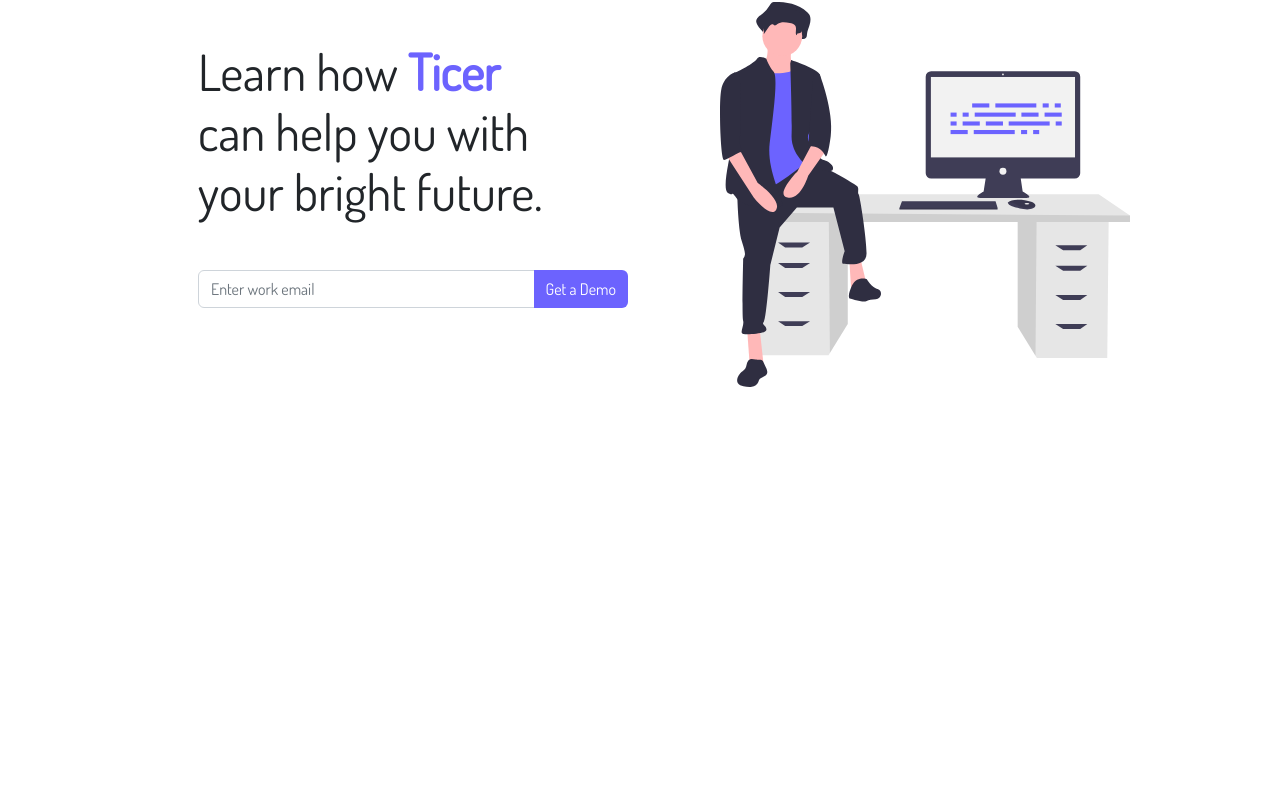
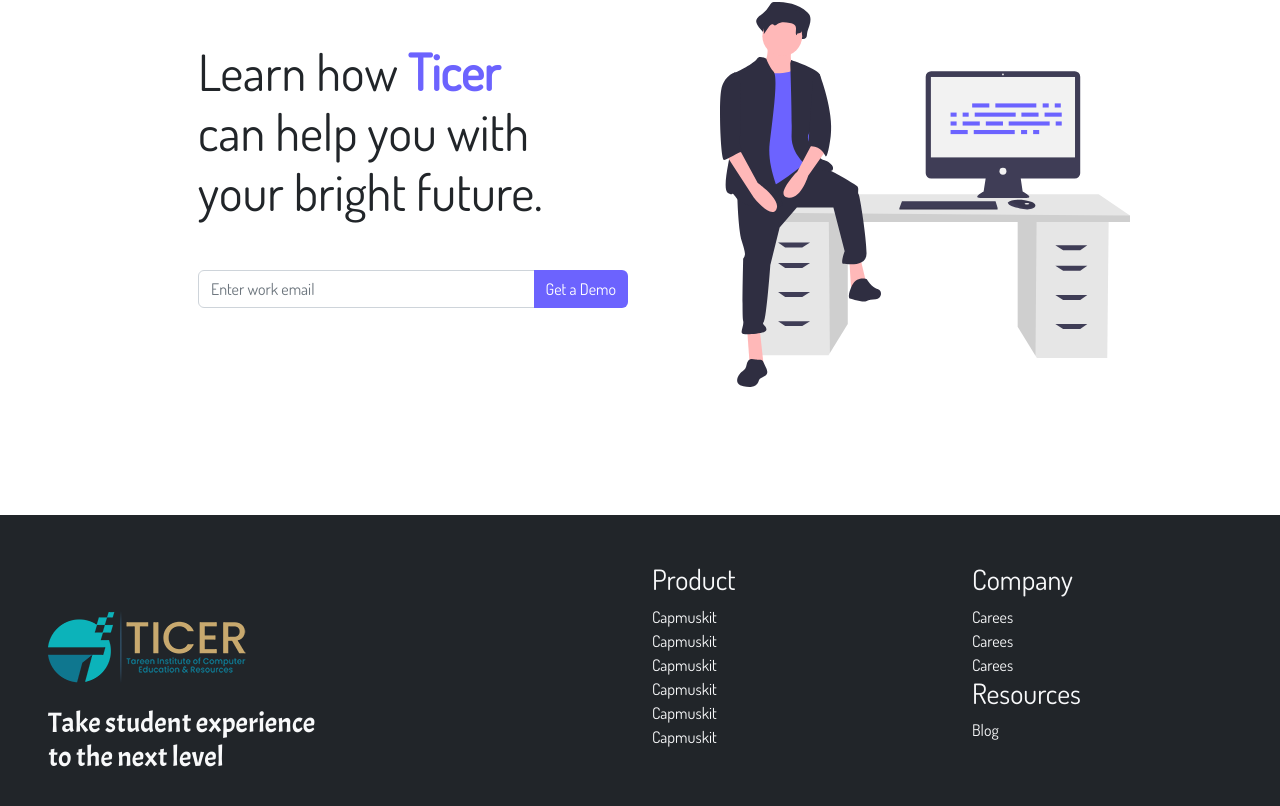
Before and after one commit to sudoyasir/ticer-practice-project, a React (Create React App) app: page / in a window 1280 px wide. Shown: the part 2376-3182 px from the top of the page. Before the commit the page ends 2891 px from the top, so only its background shows below. Built offline with nearby package versions, Linux system fonts and the light colour scheme.

Commit message:
styling footer

```diff
--- a/src/App.js
+++ b/src/App.js
@@ -6,6 +6,7 @@ import StudentExperience from './components/StudentExperience/StudentExperience'
 import SlidingCards from './components/SlidingCards/SlidingCards';
 import Testomonials from './components/Testomonials/Testomonials';
 import NewsLetter from './components/NewsLetter/NewsLetter';
+import Footer from './components/Footer/Footer';
 
 function App() {
   return (
@@ -17,6 +18,7 @@ function App() {
       <SlidingCards />
       <Testomonials />
       <NewsLetter />
+      <Footer />
     </>
   );
 }
--- a/src/components/Footer/Footer.css
+++ b/src/components/Footer/Footer.css
@@ -3,3 +3,6 @@ ul{
     list-style: none !important;
     padding: 0% !important;
 }
+.heading_txt{
+    font-family: 'Acme', sans-serif;
+}
--- a/src/components/Footer/Footer.js
+++ b/src/components/Footer/Footer.js
@@ -1,4 +1,5 @@
 import '../Footer/Footer.css'
+import Logo from '../Footer/ticer-logo.png'
 
 
 
@@ -8,8 +9,11 @@ function Footer(){
    <div className='container-fluid bg-dark text-light py-5'>
         <div className='row'>
             <div className='col-md-6 p-5'>
-                <h4>education</h4>
-                <h3>Take  student experience <br/>to the next level </h3>
+                <img
+                className='mb-4'
+                src={Logo}
+                />
+                <h3 className='heading_txt'>Take  student experience <br/>to the next level </h3>
             </div>
 
 
```
Also changed, not shown: src/components/Footer/ticer-logo.png (added).
